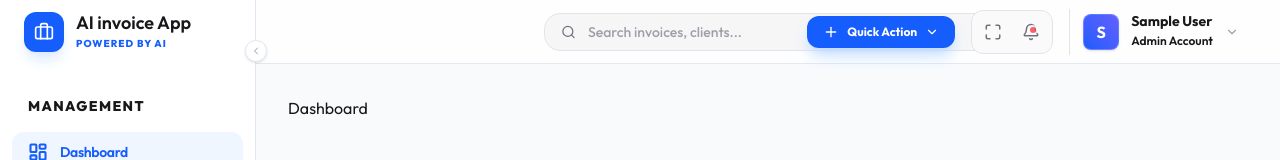
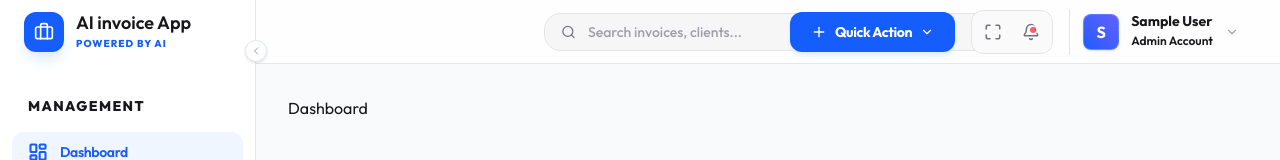
Before and after one commit to WebXodeTechnologies/ai_invoice, a React (Vite) app in the folder frontend/invoice-generator/: page /dashboard in a window 1280 px wide. Shown: the top 160 px of the page. Built offline with nearby package versions, Linux system fonts and the light colour scheme; sample sign-in values are in the browser's storage.

Commit message:
Corrections in the nav and side bar layoout

```diff
--- a/frontend/invoice-generator/src/components/layout/DashboardLayout.jsx
+++ b/frontend/invoice-generator/src/components/layout/DashboardLayout.jsx
@@ -56,7 +56,7 @@ const DashboardLayout = ({ children }) => {
 
         {/* Page Content Area */}
         <main className="p-4 md:p-6 lg:p-8 flex-1">
-          <div className="max-w-7xl mx-auto animate-in fade-in slide-in-from-bottom-4 duration-500">
+          <div className="animate-in fade-in slide-in-from-bottom-4 duration-500">
             {children}
           </div>
         </main>
--- a/frontend/invoice-generator/src/components/layout/Navbar.jsx
+++ b/frontend/invoice-generator/src/components/layout/Navbar.jsx
@@ -6,7 +6,6 @@ import {
   Search,
   ChevronDown,
   Zap,
-  Shield,
   Menu,
   X,
   Clock,
@@ -14,13 +13,13 @@ import {
 import { useNavigate } from "react-router-dom";
 import ProfileDropdown from "./ProfileDropdown";
 import { notificationsData } from "../../utils/data";
+import Button from "../ui/Button"; // Import your custom button
 
 const Navbar = ({ isMobile, sidebarOpen, setSidebarOpen }) => {
   const navigate = useNavigate();
   const [showQuickActions, setShowQuickActions] = useState(false);
   const [showNotifications, setShowNotifications] = useState(false);
 
-  // Logic to show the red dot only if there are unread items
   const unreadCount = notificationsData.filter((n) => n.unread).length;
 
   const handleFullscreen = () => {
@@ -38,14 +37,14 @@ const Navbar = ({ isMobile, sidebarOpen, setSidebarOpen }) => {
         {isMobile && (
           <button
             onClick={() => setSidebarOpen(!sidebarOpen)}
-            className="p-2 hover:bg-zinc-100 rounded-xl transition-colors border border-zinc-200"
+            className="p-2 hover:bg-zinc-100 rounded-xl transition-colors border border-zinc-200 text-zinc-600"
           >
             {sidebarOpen ? <X size={20} /> : <Menu size={20} />}
           </button>
         )}
       </div>
 
-      {/* Center Section: Search Bar (Zinc-800 focus) */}
+      {/* Center Section: Search Bar */}
       <div className="hidden md:flex absolute left-1/2 -translate-x-1/2 w-full max-w-md">
         <div className="flex items-center bg-zinc-100/80 border border-zinc-200 rounded-2xl px-4 py-2 focus-within:ring-2 focus-within:ring-blue-500/20 focus-within:bg-white focus-within:border-zinc-400 transition-all w-full">
           <Search size={16} className="text-zinc-500" />
@@ -59,19 +58,23 @@ const Navbar = ({ isMobile, sidebarOpen, setSidebarOpen }) => {
 
       {/* Right Section: Action Tools */}
       <div className="flex items-center gap-2 md:gap-4 z-10">
-        {/* Quick Actions */}
+
+        {/* Quick Actions using Custom Button Component */}
         <div className="relative">
-          <button
+          <Button
+            variant="primary"
+            size="medium"
+            icon={Plus}
             onClick={() => setShowQuickActions(!showQuickActions)}
-            className="flex items-center gap-2 bg-blue-600 hover:bg-blue-700 text-white px-4 py-2 rounded-xl text-xs font-bold transition-all shadow-lg shadow-blue-200 active:scale-95"
+            className="group"
           >
-            <Plus size={16} />
             <span className="hidden sm:inline">Quick Action</span>
             <ChevronDown
               size={14}
-              className={`transition-transform duration-200 ${showQuickActions ? "rotate-180" : ""}`}
+              className={`ml-2 transition-transform duration-200 ${showQuickActions ? "rotate-180" : ""
+                }`}
             />
-          </button>
+          </Button>
 
           {showQuickActions && (
             <>
@@ -106,7 +109,7 @@ const Navbar = ({ isMobile, sidebarOpen, setSidebarOpen }) => {
           )}
         </div>
 
-        {/* Notifications & Tools */}
+        {/* Notifications & Tools Area */}
         <div className="flex items-center bg-zinc-50 border border-zinc-200 rounded-xl p-1 gap-1">
           <button
             onClick={handleFullscreen}
@@ -118,7 +121,10 @@ const Navbar = ({ isMobile, sidebarOpen, setSidebarOpen }) => {
           <div className="relative">
             <button
               onClick={() => setShowNotifications(!showNotifications)}
-              className={`p-2 rounded-lg transition-all relative ${showNotifications ? "bg-white text-blue-600 shadow-sm" : "text-zinc-500 hover:text-blue-600 hover:bg-white"}`}
+              className={`p-2 rounded-lg transition-all relative ${showNotifications
+                  ? "bg-white text-blue-600 shadow-sm"
+                  : "text-zinc-500 hover:text-blue-600 hover:bg-white"
+                }`}
             >
               <Bell size={18} />
               {unreadCount > 0 && (
@@ -142,7 +148,7 @@ const Navbar = ({ isMobile, sidebarOpen, setSidebarOpen }) => {
                     </span>
                   </div>
 
-                  <div className="max-h-95 overflow-y-auto no-scrollbar">
+                  <div className="max-h-80 overflow-y-auto no-scrollbar">
                     {notificationsData.map((notif) => {
                       const IconComponent = notif.icon;
                       return (
@@ -183,6 +189,7 @@ const Navbar = ({ isMobile, sidebarOpen, setSidebarOpen }) => {
             )}
           </div>
         </div>
+
         <div className="pl-2 border-l border-zinc-200">
           <ProfileDropdown />
         </div>
--- a/frontend/invoice-generator/src/components/ui/Button.jsx
+++ b/frontend/invoice-generator/src/components/ui/Button.jsx
@@ -1,4 +1,4 @@
-import { Loader2 } from "lucide-react"
+import { Loader2 } from "lucide-react";
 
 const Button = ({
   variant = 'primary',
@@ -6,40 +6,48 @@ const Button = ({
   isLoading = false,
   children,
   icon: Icon,
-    className = "", // Added to allow custom class merging
+  className = "",
   ...props
 }) => {
-
-    const baseClasses = 'inline-flex items-center justify-center font-medium rounded-lg transition-colors duration-200 focus:outline-none focus:ring-2 focus:ring-blue-800 focus:ring-offset-2 disabled:opacity-50 disabled:cursor-not-allowed';
+  // Base: Using rounded-xl and tracking-tight for that modern SaaS look
+  const baseClasses = 'inline-flex items-center justify-center font-bold rounded-xl transition-all duration-200 focus:outline-none focus:ring-2 focus:ring-blue-500/20 focus:ring-offset-1 disabled:opacity-50 disabled:cursor-not-allowed active:scale-[0.98] tracking-tight';
 
   const variantClasses = {
-        primary: 'bg-blue-900 hover:bg-blue-800 text-white',
-        secondary: 'bg-white hover:bg-slate-50 text-slate-700 border border-slate-200',
-        ghost: 'bg-transparent hover:bg-slate-100 text-slate-600' // Changed text color for visibility
+    // Premium Blue with a subtle shadow
+    primary: 'bg-blue-600 hover:bg-blue-700 text-white shadow-md shadow-blue-100 border border-transparent',
+    // Zinc-based secondary for a sophisticated look
+    secondary: 'bg-white hover:bg-zinc-50 text-zinc-700 border border-zinc-200 shadow-sm',
+    // Dark mode / High contrast action
+    dark: 'bg-zinc-900 hover:bg-zinc-800 text-white shadow-lg shadow-zinc-200 border border-transparent',
+    // Subtle ghost action
+    ghost: 'bg-transparent hover:bg-zinc-100 text-zinc-600 border border-transparent'
   };
 
   const sizeClasses = {
-        small:'px-3 py-1 h-8 text-sm',
-        medium:'px-4 py-2 h-10 text-sm',
-        large: 'px-6 py-3 h-12 text-base',
+    small: 'px-3 py-1.5 h-8 text-xs',
+    medium: 'px-5 py-2.5 h-10 text-sm',
+    large: 'px-8 py-4 h-14 text-base',
   };
 
   return (
     <button
-            className={`${baseClasses} ${variantClasses[variant]} ${sizeClasses[size]} ${className}`}
+      className={`${baseClasses} ${variantClasses[variant] || variantClasses.primary} ${sizeClasses[size]} ${className}`}
       disabled={isLoading || props.disabled}
       {...props}
     >
       {isLoading ? (
-                <Loader2 className="w-5 h-5 animate-spin" />
+        <div className="flex items-center gap-2">
+          <Loader2 className="w-4 h-4 animate-spin" />
+          {size !== 'small' && <span>Processing...</span>}
+        </div>
       ) : (
         <>
-                    {Icon && <Icon className="w-4 h-4 mr-2" />}
+          {Icon && <Icon className={`w-4 h-4 ${children ? 'mr-2' : ''}`} />}
           {children}
         </>
       )}
     </button>
-    )
-}
+  );
+};
 
-export default Button
+export default Button;
```
Also changed, not shown: frontend/invoice-generator/src/components/layout/Sidebar.jsx (+11 -18 lines). Lines whose indentation alone changed are shown as unchanged.
